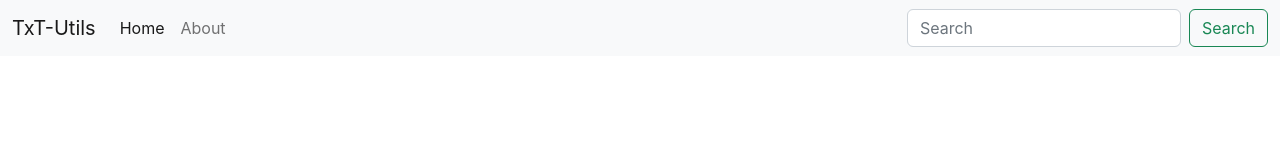
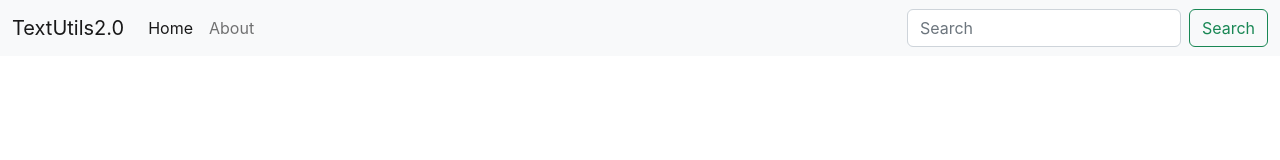
Before and after one commit to saranyamaity2000/react-text-utils, a React (Create React App) app: page / in a window 1280 px wide. Shown: the top 160 px of the page. Built offline with nearby package versions, Linux system fonts and the light colour scheme.

Commit message:
components section added

```diff
--- a/src/App.js
+++ b/src/App.js
@@ -1,30 +1,10 @@
 import './App.css';
+import Navbar from './components/Navbar';
 
 function App() { // closing tag is necessary in JSX HTML!
   return (
     <>
-      <nav className="navbar navbar-expand-lg bg-light">
-        <div className="container-fluid">
-          <a className="navbar-brand" href='/'>TxT-Utils</a>
-          <button className="navbar-toggler" type="button" data-bs-toggle="collapse" data-bs-target="#navbarSupportedContent" aria-controls="navbarSupportedContent" aria-expanded="false" aria-label="Toggle navigation">
-            <span className="navbar-toggler-icon"></span>
-          </button>
-          <div className="collapse navbar-collapse" id="navbarSupportedContent">
-            <ul className="navbar-nav me-auto mb-2 mb-lg-0">
-              <li className="nav-item">
-                <a className="nav-link active" aria-current="page" href='/'>Home</a>
-              </li>
-              <li className="nav-item">
-                <a className="nav-link" href='/'>About</a>
-              </li>
-            </ul>
-            <form className="d-flex" role="search">
-              <input className="form-control me-2" type="search" placeholder="Search" aria-label="Search" />
-              <button className="btn btn-outline-success" type="submit">Search</button>
-            </form>
-          </div>
-        </div>
-      </nav>
+    <Navbar title="TextUtils2.0"/>
     </>
   );
 }
--- /dev/null
+++ b/src/components/Navbar.js
@@ -0,0 +1,39 @@
+import React from 'react'
+import PropTypes from 'prop-types'
+
+export default function Navbar(props) {
+    return (
+        <nav className="navbar navbar-expand-lg bg-light">
+            <div className="container-fluid">
+                <a className="navbar-brand" href='/'>{props.title}</a>
+                <button className="navbar-toggler" type="button" data-bs-toggle="collapse" data-bs-target="#navbarSupportedContent" aria-controls="navbarSupportedContent" aria-expanded="false" aria-label="Toggle navigation">
+                    <span className="navbar-toggler-icon"></span>
+                </button>
+                <div className="collapse navbar-collapse" id="navbarSupportedContent">
+                    <ul className="navbar-nav me-auto mb-2 mb-lg-0">
+                        <li className="nav-item">
+                            <a className="nav-link active" aria-current="page" href='/'>Home</a>
+                        </li>
+                        <li className="nav-item">
+                            <a className="nav-link" href='/'>{props.about}</a>
+                        </li>
+                    </ul>
+                    <form className="d-flex" role="search">
+                        <input className="form-control me-2" type="search" placeholder="Search" aria-label="Search" />
+                        <button className="btn btn-outline-success" type="submit">Search</button>
+                    </form>
+                </div>
+            </div>
+        </nav>
+    )
+}
+
+Navbar.prototype = {
+    title: PropTypes.string.isRequired,
+    about: PropTypes.string
+}
+
+Navbar.defaultProps = {
+    title: "WebPageName",
+    about: "About"
+}
```
